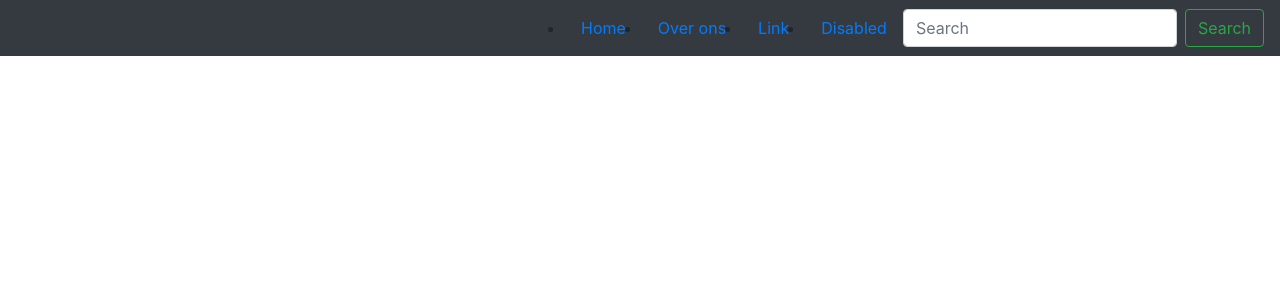
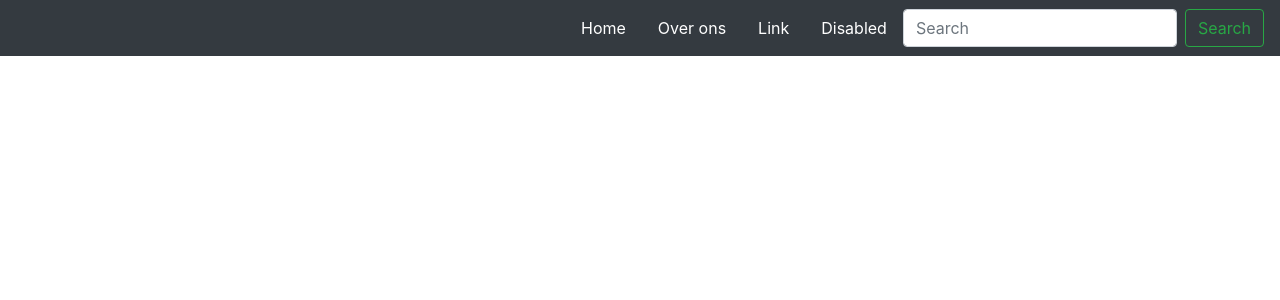
Before and after one commit to Faried-4A6A/gameplay-party, a PHP site: page / in a window 1280 px wide. Shown: the top 300 px of the page. Run offline with PHP 8.4, Linux system fonts and the light colour scheme.

Commit message:
faried fd up

```diff
--- a/view/assets/style.css
+++ b/view/assets/style.css
@@ -0,0 +1,11 @@
+.nav-style {
+    list-style-type: none;
+}
+
+.nav-style a{
+    color: #fff;
+}
+
+.nav-style a:hover{
+    color: #bdc3c7;
+}
--- a/view/header.php
+++ b/view/header.php
@@ -1,5 +1,6 @@
 <div>
     <link rel="stylesheet" href="https://stackpath.bootstrapcdn.com/bootstrap/4.1.3/css/bootstrap.min.css" integrity="sha384-MCw98/SFnGE8fJT3GXwEOngsV7Zt27NXFoaoApmYm81iuXoPkFOJwJ8ERdknLPMO" crossorigin="anonymous">
+    <link rel="stylesheet" href="view/assets/style.css"/>
     <nav class="navbar-dark bg-dark">
         <ul class="navbar justify-content-end nav-style">
           <li class="nav-item">
--- a/view/over_ons.php
+++ b/view/over_ons.php
@@ -0,0 +1,4 @@
+<?php
+ require_once "view/header.php";
+
+?>
```
